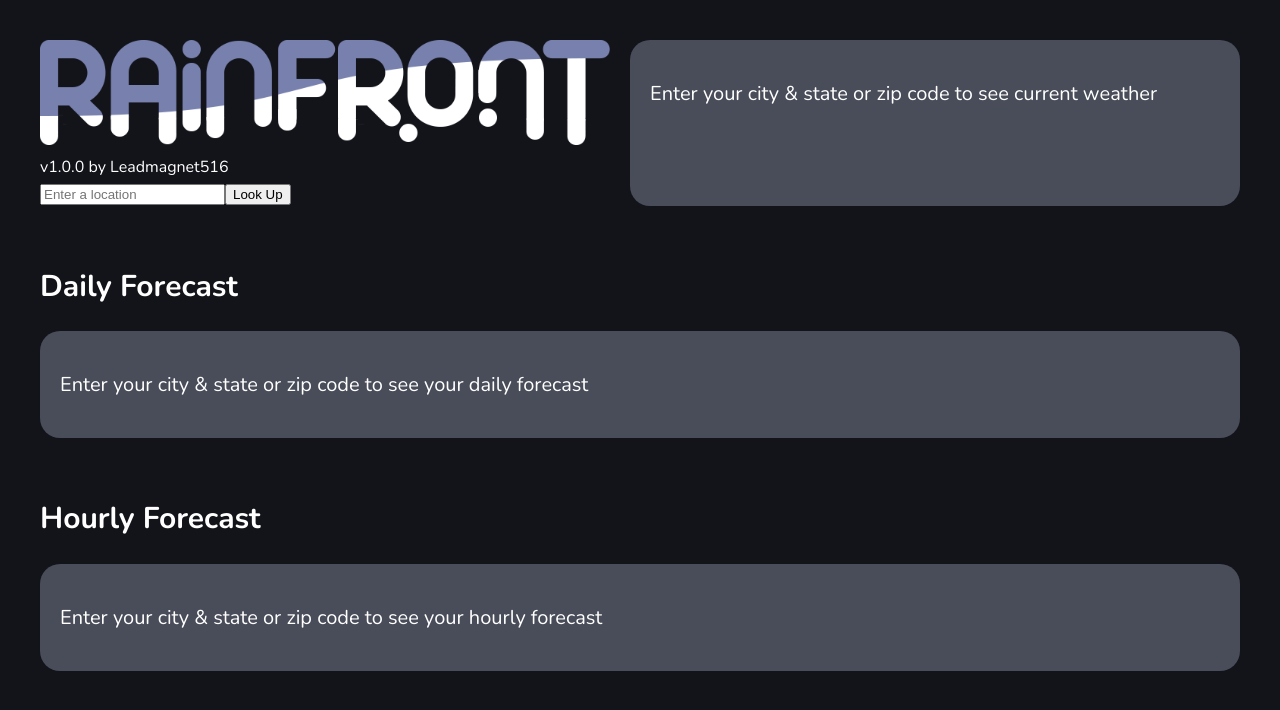
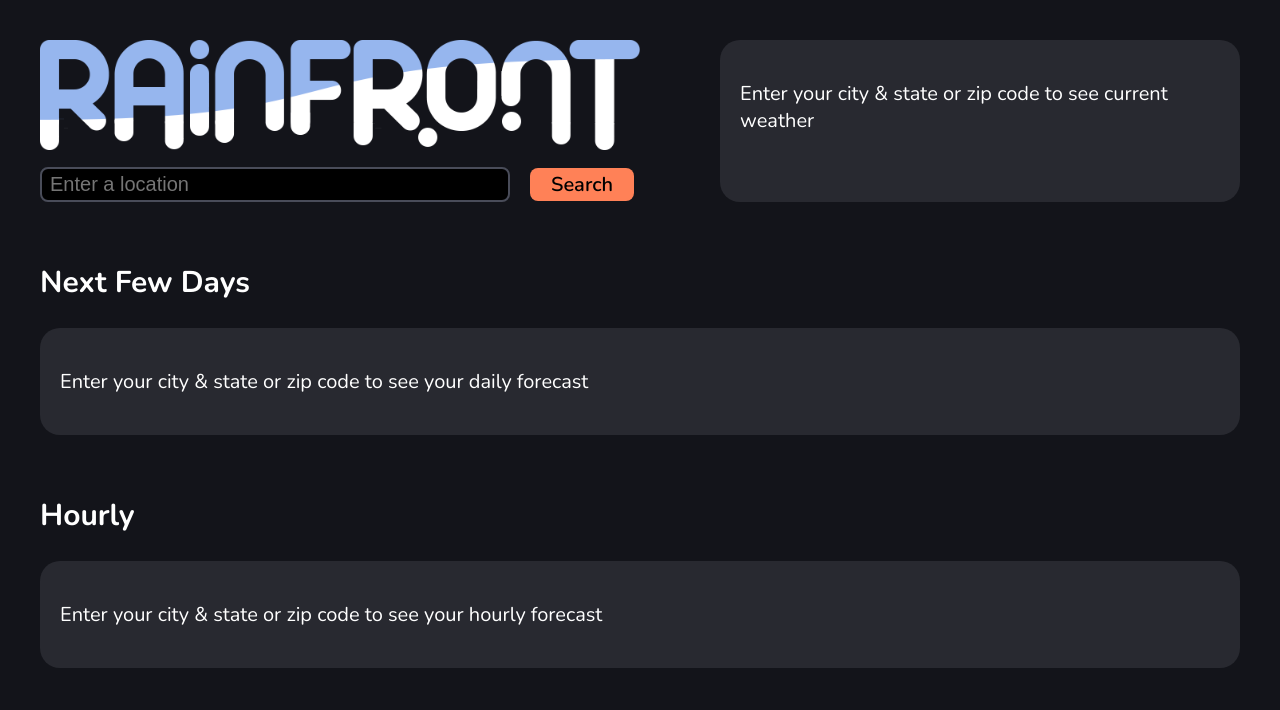
Before and after one commit to Leadmagnet516/weather-app, a React (Create React App) app: page / in a window 1280 px wide. Shown: the top 710 px of the page. Built offline with nearby package versions, Linux system fonts and the light colour scheme; a web font is replaced by a local one.

Commit message:
Skinned inputs, new colorway

```diff
--- a/public/index.html
+++ b/public/index.html
@@ -14,35 +14,10 @@
       name="description"
       content="Web site created using create-react-app"
     />
-    <link rel="apple-touch-icon" href="%PUBLIC_URL%/logo192.png" />
-    <!--
-      manifest.json provides metadata used when your web app is installed on a
-      user's mobile device or desktop. See https://developers.google.com/web/fundamentals/web-app-manifest/
-    -->
-    <link rel="manifest" href="%PUBLIC_URL%/manifest.json" />
-    <!--
-      Notice the use of %PUBLIC_URL% in the tags above.
-      It will be replaced with the URL of the `public` folder during the build.
-      Only files inside the `public` folder can be referenced from the HTML.
-
-      Unlike "/favicon.ico" or "favicon.ico", "%PUBLIC_URL%/favicon.ico" will
-      work correctly both with client-side routing and a non-root public URL.
-      Learn how to configure a non-root public URL by running `npm run build`.
-    -->
-    <title>React App</title>
+    <title>Rainfront</title>
   </head>
   <body>
     <noscript>You need to enable JavaScript to run this app.</noscript>
     <div id="root"></div>
-    <!--
-      This HTML file is a template.
-      If you open it directly in the browser, you will see an empty page.
-
-      You can add webfonts, meta tags, or analytics to this file.
-      The build step will place the bundled scripts into the <body> tag.
-
-      To begin the development, run `npm start` or `yarn start`.
-      To create a production bundle, use `npm run build` or `yarn build`.
-    -->
   </body>
 </html>
--- a/src/App.css
+++ b/src/App.css
@@ -13,7 +13,7 @@ body {
 
 .tile {
   padding: 20px;
-  background-color: #494C59;
+  background-color: #282930;
   border-radius: 20px;
 }
 
@@ -28,11 +28,15 @@ body {
   width: 100%;
   display: flex;
   flex-flow: row nowrap;
-  justify-content: space-around;
+  justify-content: space-between;
   gap: 20px;
 }
 
 .logo-lookup {
+  min-height: 122px;
+  display: flex;
+  flex-direction: column;
+  justify-content: space-between;
   width: 50%;
 }
 
@@ -44,8 +48,39 @@ body {
 .logo-lookup-version {
   font-size: .8em;
 }
+
+.logo-lookup-current {
+  display: flex;
+  flex-direction: row;
+}
+
+.logo-lookup button {
+  width: 104px;
+  font-size: 1em;
+  background-color: #FF8157;
+  font-family: "Nunito", sans-serif;
+  font-weight: 600;
+  color: #000;
+  border: none;
+  border-radius: 8px;
+  padding: 3px 12px;
+  margin-left: 10px;
+}
+
+.lookup-form input {
+  width: calc(100% - 150px);
+  font-size: 1em;
+  background-color: #000;
+  color: #FF8157;
+  border: 2px solid #494C59;
+  border-radius: 8px;
+  padding: 4px 8px 4px 8px;
+  margin-right: 10px;
+}
+
 .current-conditions {
-  width: 50%;
+  width: 40%;
+  min-height: 122px;
 }
 
 .current-conditions > * {
@@ -79,9 +114,10 @@ body {
 .forecast-item {
   display: flex;
   flex-direction: column;
-  padding: 10px;
+  justify-content: space-between;
+  padding: 20px 10px 20px 10px;
   border-radius: 15px;
-  border: 2px solid #929AB0;
+  border: 2px solid #7DA2E8;
   width: 200px;
   height: 260px;
   text-align: center;
@@ -90,23 +126,27 @@ body {
 
 .forecast-item-heading {
   width: 100%;
-  height: 2em;
   font-size: 1.5em;
   line-height: 1em;
 }
 
 .forecast-item-desc {
   width: 100%;
-  height: 2em;
   vertical-align: middle;
 }
 
+.temperature-display {
+  padding: 0;
+  margin: 0;
+}
+
 .temperature-numeral {
+  line-height: .5em;
   font-family: "Alumni Sans Pinstripe", sans-serif;
-  margin: 0;
+  padding: 0;
   font-size: 5em;
   font-weight: bold;
-  color: #C3A84F;
+  color: #FF8157;
 }
 
 .temperature-unit {
--- a/src/App.js
+++ b/src/App.js
@@ -17,7 +17,6 @@ const DEFAULT_WEATHER = {
   desc: ''
 };
 
-const MAX_DAILY_ITEMS = 7;
 const MAX_HOURLY_ITEMS = 12;
 
 export default function App() {
@@ -27,7 +26,6 @@ export default function App() {
   const [ hourlyForecastMessage, setHourlyForecastMessage ] = useState(MSG_PENDING.HOURLY);
 
   const handleError = failedOn => {
-    console.log('handleError', failedOn);
     switch(failedOn) {
       case API_STATUS.FAILED_ON.GEOCODE :
       case API_STATUS.FAILED_ON.WEATHER :
@@ -54,7 +52,7 @@ export default function App() {
   const handleCurrentWeather = (address, hourly) => {
     try {
       setCurrentWeather({
-        address,
+        address: address.replace(/ \d{5}/, ''),
         desc: hourly.periods[0].shortForecast,
         temp: hourly.periods[0].temperature,
         icon: hourly.periods[0].icon
@@ -70,7 +68,7 @@ export default function App() {
       setDailyForecast(() => {
         const dailyArray = daily.periods.map(period => {
           return {
-            name: period.name.toLowerCase(),
+            name: period.name,
             temp: period.temperature,
             desc: period.shortForecast,
             icon: period.icon
@@ -139,8 +137,8 @@ export default function App() {
         <LogoLookup handleWeatherData={handleWeatherData} address={currentWeather.address} />
         <CurrentConditions dataset={currentWeather} message={currentWeatherMessage} />
       </div>
-      <Forecast key="dailyForecast" title="Daily Forecast" dataset={dailyForecast} message={dailyForecastMessage} />
-      <Forecast key="hourlyForecast" title="Hourly Forecast" dataset={hourlyForecast} message={hourlyForecastMessage}/>
+      <Forecast key="dailyForecast" title="Next Few Days" dataset={dailyForecast} message={dailyForecastMessage} />
+      <Forecast key="hourlyForecast" title="Hourly" dataset={hourlyForecast} message={hourlyForecastMessage}/>
     </div>
   );
 }
--- a/src/ui/CurrentConditions.js
+++ b/src/ui/CurrentConditions.js
@@ -8,7 +8,7 @@ export default function CurrentConditions( { dataset, message }) {
       <p>{message}</p>
     ) : (
       <>
-        <span className="current-conditions-heading">current conditions </span>
+        <span className="current-conditions-heading">Current conditions </span>
         <div className="current-conditions-weather">
           <TemperatureDisplay temp={temp} />
           <p>{desc}</p>
--- a/src/ui/LogoLookup.js
+++ b/src/ui/LogoLookup.js
@@ -18,13 +18,12 @@ export default function LogoLookup( {handleWeatherData, address }) {
   return (
     <div className="logo-lookup">
       <img src={logo} alt="RAINFRONT" />
-      <span className="logo-lookup-version">v1.0.0 by Leadmagnet516</span>
       <>
       { editing ?
         <LookupForm handleWeatherData={handleWeatherData} />
         :
         <div className="logo-lookup-current">
-          showing weather for {address} &nbsp;
+          Showing weather for {address} &nbsp;
           <button onClick={toggleEditing}>Change</button>
         </div>
       }
--- a/src/ui/LookupForm.js
+++ b/src/ui/LookupForm.js
@@ -15,11 +15,13 @@ export default function LookupForm( { handleWeatherData } ) {
   }, [weatherDataFromApis])
 
   return (
-    <form action={formAction}>
-      <input name="location" type="text" placeholder="Enter a location"  />
-      <button type="submit" onClick={handleSubmitClicked}>Look Up</button>
-      { /*<p>OR</p>
-      <button>Use My Location</button> */}
-    </form>
+    <div className="lookup-form">
+      <form action={formAction}>
+        <input name="location" type="text" placeholder="Enter a location"  />
+        <button type="submit" onClick={handleSubmitClicked}>Search</button>
+        { /*<p>OR</p>
+        <button>Use My Location</button> */}
+      </form>
+    </div>
   )
 }
```
Also changed, not shown: src/images/logo.png.
